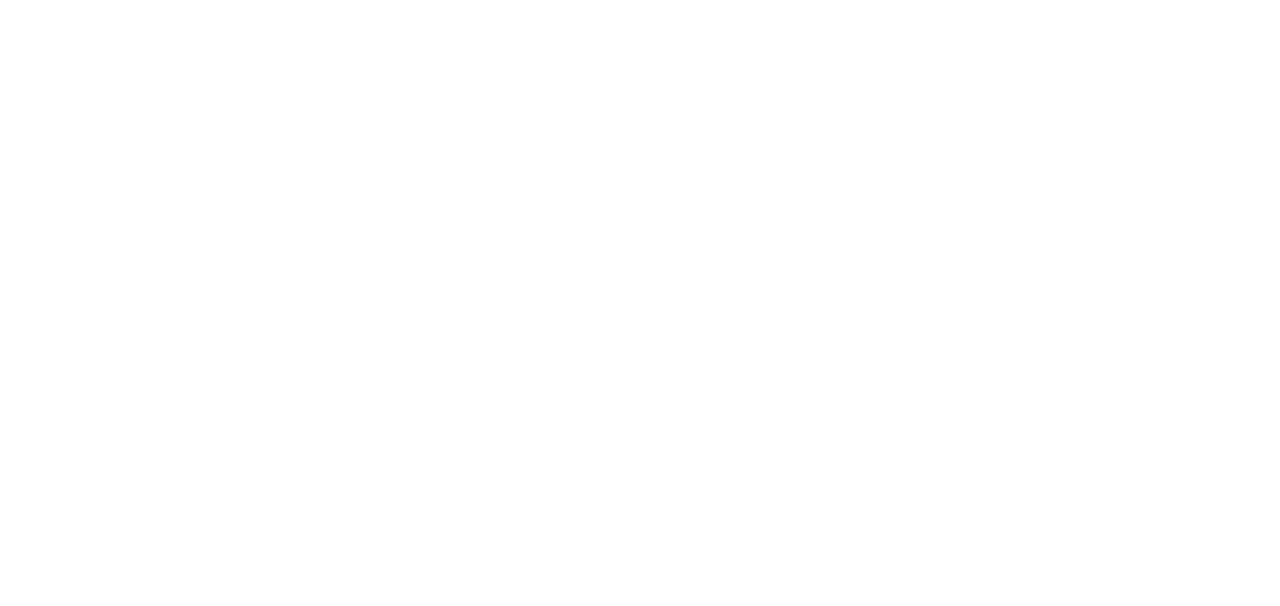
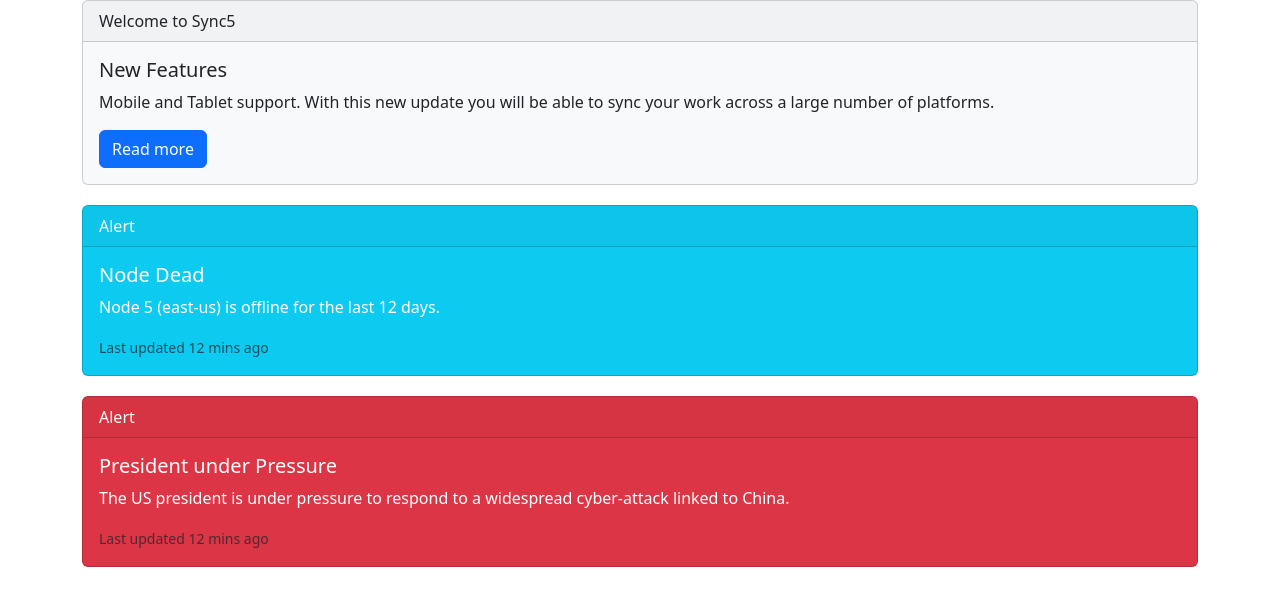
Before and after one commit to acciojob/bootstrap-card-sanjayrautela, a website: page main.html in a window 1280 px wide. Drawn offline with nearby package versions, Linux system fonts and the light colour scheme.

Commit message:
created a submission

```diff
--- a/main.html
+++ b/main.html
@@ -1,16 +1,61 @@
 <!DOCTYPE html>
+<html lang="en">
+<head>
+  <meta charset="UTF-8">
+  <meta name="viewport" content="width=device-width, initial-scale=1.0">
+  <title>Bootstrap Cards</title>
+  <!-- Bootstrap CSS -->
+  <link href="https://cdn.jsdelivr.net/npm/bootstrap@5.3.2/dist/css/bootstrap.min.css" rel="stylesheet">
+  <style>
+    /* Custom CSS */
+    .card {
+      margin-bottom: 20px;
+    }
+  </style>
+</head>
+<body>
 
-<html>
+  <div class="container">
+    <div class="card-deck">
+      <!-- Card 1 -->
+      <div class="card bg-light">
+        <div class="card-header">
+          Welcome to Sync5
+        </div>
+        <div class="card-body">
+          <h5 class="card-title">New Features</h5>
+          <p class="card-text">Mobile and Tablet support. With this new update you will be able to sync your work across a large number of platforms.</p>
+          <a href="#" class="btn btn-primary">Read more</a>
+        </div>
+      </div>
 
-<head>
-	<link rel="stylesheet" href="styles.css">
-</head>
+      <!-- Card 2 -->
+      <div class="card bg-info text-white">
+        <div class="card-header">
+          Alert
+        </div>
+        <div class="card-body">
+          <h5 class="card-title">Node Dead</h5>
+          <p class="card-text">Node 5 (east-us) is offline for the last 12 days.</p>
+          <p class="card-text"><small class="text-muted">Last updated 12 mins ago</small></p>
+        </div>
+      </div>
 
-<body>
-	<!-- the entire body must be written by student -->
-    <script type="text/javascript" src="./script.js">
-</script>
+      <!-- Card 3 -->
+      <div class="card bg-danger text-white">
+        <div class="card-header">
+          Alert
+        </div>
+        <div class="card-body">
+          <h5 class="card-title">President under Pressure</h5>
+          <p class="card-text">The US president is under pressure to respond to a widespread cyber-attack linked to China.</p>
+          <p class="card-text"><small class="text-muted">Last updated 12 mins ago</small></p>
+        </div>
+      </div>
+    </div>
+  </div>
 
+  <!-- Bootstrap JS and Popper.js -->
+  <script src="https://cdn.jsdelivr.net/npm/bootstrap@5.3.2/dist/js/bootstrap.bundle.min.js"></script>
 </body>
-
 </html>
```
